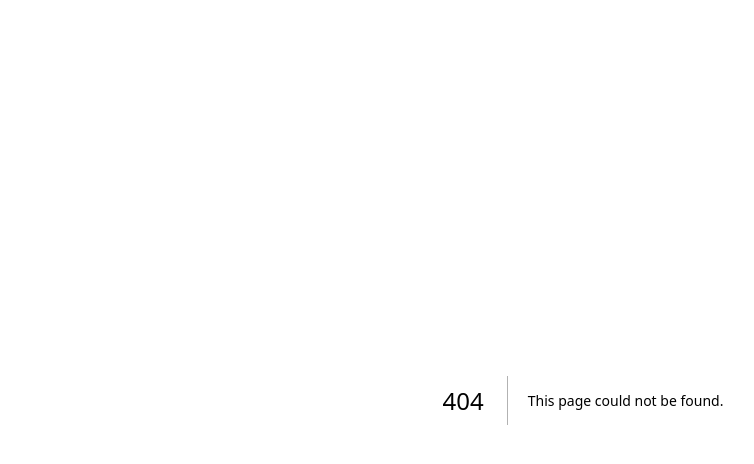
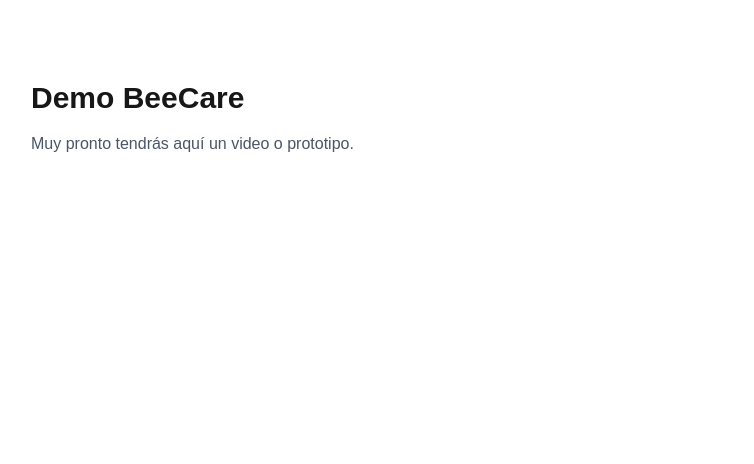
Before and after one commit to Vettem/beecare-sitio, a Next.js app: page /demo in a window 1280 px wide. Before the commit this address had no page. Shown: the top 464 px of the page, without its empty margins (57-811 px from the left). Built offline with nearby package versions, Linux system fonts and the light colour scheme.

Commit message:
Arreglos

```diff
--- /dev/null
+++ b/src/app/demo/page.tsx
@@ -0,0 +1,8 @@
+export default function Demo() {
+    return (
+        <main className="min-h-screen px-6 py-20 max-w-6xl mx-auto">
+            <h1 className="text-3xl font-bold">Demo BeeCare</h1>
+            <p className="mt-4 text-gray-600">Muy pronto tendrás aquí un video o prototipo.</p>
+        </main>
+    );
+}
--- a/src/app/layout.tsx
+++ b/src/app/layout.tsx
@@ -1,28 +1,17 @@
-import type { Metadata } from "next";
+import type { Metadata, Viewport } from "next";
 import { Geist, Geist_Mono } from "next/font/google";
 import "./globals.css";
-// Analytics (opcional)
-//import { Analytics } from "@vercel/analytics/react";
 
-const geistSans = Geist({
-  variable: "--font-geist-sans",
-  subsets: ["latin"],
-});
-
-const geistMono = Geist_Mono({
-  variable: "--font-geist-mono",
-  subsets: ["latin"],
-});
+const geistSans = Geist({ variable: "--font-geist-sans", subsets: ["latin"] });
+const geistMono = Geist_Mono({ variable: "--font-geist-mono", subsets: ["latin"] });
 
 export const metadata: Metadata = {
   title: "BeeCare — Monitoreo inteligente de colmenas",
-  description:
-    "Detección temprana de anomalías con audio e IA. Alertas en tiempo real y panel para apicultores.",
+  description: "Detección temprana de anomalías con audio e IA. Alertas en tiempo real y panel para apicultores.",
   metadataBase: new URL("https://beecare-sitio.vercel.app"),
   openGraph: {
     title: "BeeCare — Monitoreo inteligente de colmenas",
-    description:
-      "Detección temprana de anomalías con audio e IA. Alertas en tiempo real y panel para apicultores.",
+    description: "Detección temprana de anomalías con audio e IA. Alertas en tiempo real y panel para apicultores.",
     url: "https://beecare-sitio.vercel.app",
     siteName: "BeeCare",
     images: [{ url: "/og.jpg", width: 1200, height: 630, alt: "BeeCare" }],
@@ -32,23 +21,22 @@
   twitter: {
     card: "summary_large_image",
     title: "BeeCare — Monitoreo inteligente de colmenas",
-    description:
-      "Detección temprana de anomalías con audio e IA. Alertas y panel para apicultores.",
+    description: "Detección temprana de anomalías con audio e IA. Alertas y panel para apicultores.",
     images: ["/og.jpg"],
   },
   icons: { icon: "/favicon.ico" },
+};
+
+// 👇 Nuevo: themeColor va en viewport
+export const viewport: Viewport = {
   themeColor: "#ffffff",
 };
 
-export default function RootLayout({
-  children,
-}: Readonly<{ children: React.ReactNode }>) {
+export default function RootLayout({ children }: { children: React.ReactNode }) {
   return (
     <html lang="es">
       <body className={`${geistSans.variable} ${geistMono.variable} antialiased`}>
         {children}
-        {/* Analytics (opcional) */}
-        {/* <Analytics /> */}
       </body>
     </html>
   );
--- a/src/app/page.tsx
+++ b/src/app/page.tsx
@@ -45,8 +45,12 @@
       {/* App */}
       <section id="app" className="px-6 py-16 max-w-6xl mx-auto">
         <h2 className="text-3xl font-bold">App BeeCare</h2>
-        <p className="mt-4 text-gray-700">Prototipo en Expo/React Native. Próximamente en tiendas.</p>
-        <a className="underline" href="#" onClick={(e) => e.preventDefault()}>Ver demo (próximamente)</a>
+        <p className="mt-4 text-gray-700">
+          Prototipo en Expo/React Native. Próximamente en tiendas.
+        </p>
+        <a className="underline" href="/demo">
+          Ver demo (próximamente)
+        </a>
       </section>
 
       {/* Contacto */}
```
